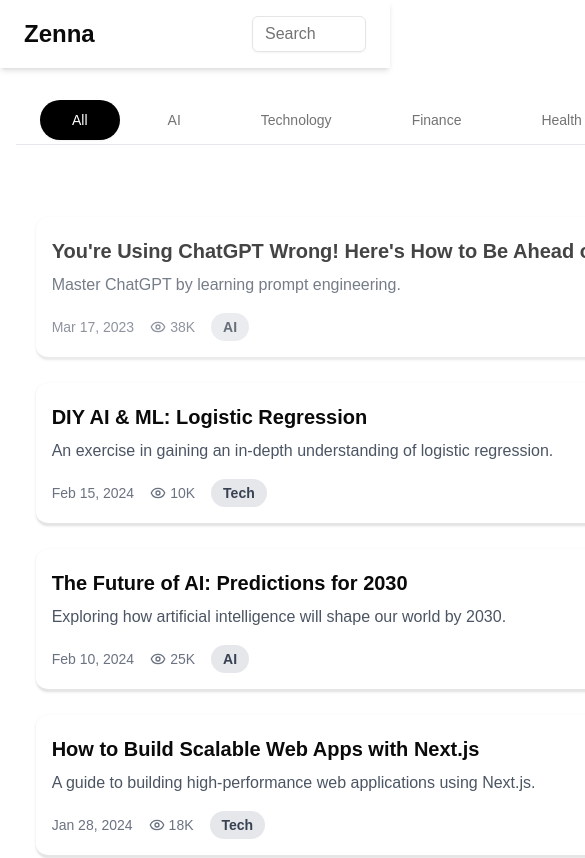
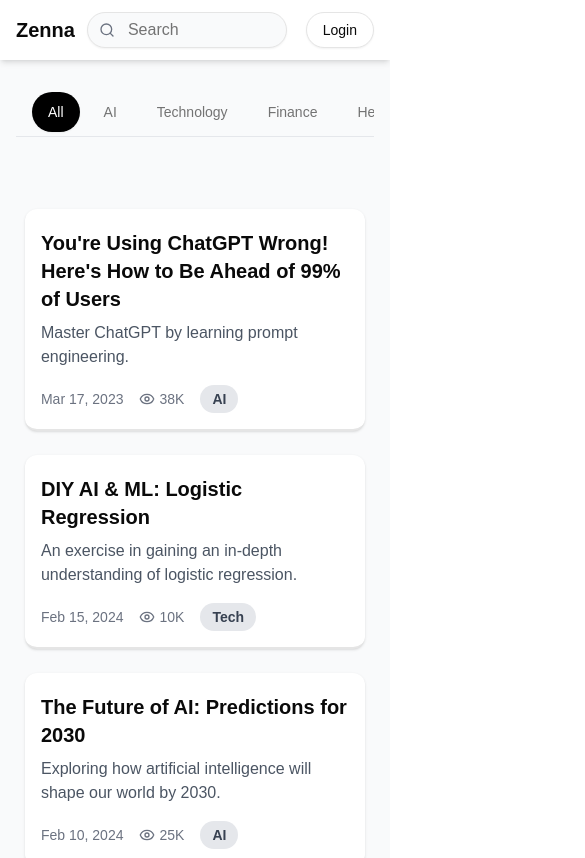
Before and after one commit to yonas14/maleda, a Next.js app: page / in a window 390 px wide. Shown: the top 858 px of the page, 585 px wide, since content can reach past the window. Built offline with nearby package versions, Linux system fonts and the light colour scheme.

Commit message:
Made entire app responsive, and added changes to nav bar and removed gradient effect to the top

```diff
--- a/src/app/page.tsx
+++ b/src/app/page.tsx
@@ -29,24 +29,15 @@ export default async function Home() {
   const categories = Array.from(new Set(articles.map(article => article.category)));
 
   return (
-    <div className="bg-gray min-h-screen">
+    <div className="min-h-screen bg-gray-50">
       <Navbar />
-
-      {/* Main Layout */}
-      <div className="max-w-6xl mx-auto flex flex-wrap md:flex-nowrap gap-6">
-        {/* Main Content with Tabs */}
-        <main className="flex-1 border-r-2 border-gray-300">
-          <div className="px-4 py-6 space-y-6">
-            <MainTabs articles={articles} categories={categories} />
-          </div>
+      <div className="flex flex-col lg:flex-row max-w-7xl mx-auto px-4 sm:px-6 lg:px-8 py-6 gap-6">
+        <main className="flex-1">
+          <MainTabs articles={articles} categories={categories} />
         </main>
-
-        {/* Sidebar Container */}
-        <div className="w-full md:w-1/4 relative">
-          <div className="sticky top-6 py-6">
-            <Sidebar />
-          </div>
-        </div>
+        <aside className="hidden lg:block w-full lg:w-1/4 lg:max-w-[300px]">
+          <Sidebar />
+        </aside>
       </div>
     </div>
   );
--- a/src/components/MainTabs.tsx
+++ b/src/components/MainTabs.tsx
@@ -220,37 +220,22 @@ export default function MainTabs({ articles, categories }: MainTabsProps) {
   const updateCardOpacity = useCallback(() => {
     if (!tabsRef.current) return;
 
-    const tabRect = tabsRef.current.getBoundingClientRect();
-    const fadeDistance = 100; // Reduced fade distance for shorter gradient
     const viewportHeight = window.innerHeight;
 
     cardRefs.current.forEach((cardEl, id) => {
       if (cardEl) {
         const rect = cardEl.getBoundingClientRect();
 
-        // Top gradient (tab intersection)
-        const cardIntersectTab = rect.top < (tabRect.bottom + 2) && rect.bottom > tabRect.bottom;
-        const distanceFromTab = rect.top - tabRect.bottom;
-
         // Bottom gradient (viewport entry)
         const distanceFromBottom = viewportHeight - rect.top;
         const isEnteringFromBottom = rect.top > viewportHeight - 200; // Start fade 200px before entering
 
-        if (cardIntersectTab) {
-          // Calculate how much of the card is under the tab
-          const intersectAmount = Math.min(1, (rect.bottom - tabRect.bottom) / (rect.height * 0.5));
-          const opacity = Math.max(0, 1 - intersectAmount);
-          cardEl.style.opacity = (opacity * 0.85 + 0.15).toString();
-        } else if (isEnteringFromBottom) {
+        if (isEnteringFromBottom) {
           // Calculate fade in effect when entering from bottom
           const fadeProgress = Math.max(0, Math.min(1, distanceFromBottom / 200));
           cardEl.style.opacity = fadeProgress.toString();
-        } else if (distanceFromTab > 0 && distanceFromTab < fadeDistance) {
-          // Normal fade back to full opacity below tab
-          const fadeProgress = distanceFromTab / fadeDistance;
-          cardEl.style.opacity = (fadeProgress * 0.85 + 0.15).toString();
         } else {
-          // Card is completely outside both fade zones
+          // Card is outside the fade zone
           cardEl.style.opacity = '1';
         }
       }
@@ -284,26 +269,16 @@ export default function MainTabs({ articles, categories }: MainTabsProps) {
         }`}
       >
         <div className="relative w-full">
-          {showLeftArrow && (
-            <button
-              onClick={() => scroll('left')}
-              className="absolute left-2 top-1/2 -translate-y-1/2 z-20 p-2 rounded-full bg-white shadow-md hover:bg-gray-50 transition-all"
-              aria-label="Scroll left"
-            >
-              <ChevronLeft className="h-4 w-4" />
-            </button>
-          )}
-
           <div
             ref={scrollContainerRef}
-            className="w-full overflow-x-auto scrollbar-hide cursor-grab active:cursor-grabbing"
+            className="w-full overflow-x-auto scrollbar-hide"
             style={{ WebkitOverflowScrolling: 'touch' }}
           >
             <div className="inline-flex min-w-full justify-center">
-              <TabsList className="flex gap-4 pt-6 mb-4 w-max bg-transparent px-6 border-0">
+              <TabsList className="flex gap-2 sm:gap-4 pt-6 mb-4 w-max bg-transparent px-4 sm:px-6 border-0">
                 <TabsTrigger
                   value="all"
-                  className="px-8 py-2.5 rounded-full text-sm font-medium transition-all data-[state=active]:bg-black data-[state=active]:text-white data-[state=active]:shadow-sm hover:bg-gray-50/50 data-[state=active]:hover:bg-black/90 whitespace-nowrap flex-shrink-0 bg-transparent"
+                  className="px-4 sm:px-8 py-2.5 rounded-full text-sm font-medium transition-all data-[state=active]:bg-black data-[state=active]:text-white data-[state=active]:shadow-sm hover:bg-gray-50/50 data-[state=active]:hover:bg-black/90 whitespace-nowrap flex-shrink-0 bg-transparent"
                 >
                   All
                 </TabsTrigger>
@@ -311,7 +286,7 @@ export default function MainTabs({ articles, categories }: MainTabsProps) {
                   <TabsTrigger
                     key={category}
                     value={category.toLowerCase()}
-                    className="px-8 py-2.5 rounded-full text-sm font-medium transition-all data-[state=active]:bg-black data-[state=active]:text-white data-[state=active]:shadow-sm hover:bg-gray-50/50 data-[state=active]:hover:bg-black/90 whitespace-nowrap flex-shrink-0 bg-transparent"
+                    className="px-4 sm:px-8 py-2.5 rounded-full text-sm font-medium transition-all data-[state=active]:bg-black data-[state=active]:text-white data-[state=active]:shadow-sm hover:bg-gray-50/50 data-[state=active]:hover:bg-black/90 whitespace-nowrap flex-shrink-0 bg-transparent"
                   >
                     {category}
                   </TabsTrigger>
@@ -319,10 +294,6 @@ export default function MainTabs({ articles, categories }: MainTabsProps) {
               </TabsList>
             </div>
           </div>
-
-          <div className={`absolute right-0 top-0 bottom-0 w-24 bg-gradient-to-l ${
-            isSticky ? 'from-white' : 'from-transparent'
-          } to-transparent z-10 pointer-events-none`}></div>
         </div>
       </div>
 
--- a/src/components/Navbar.tsx
+++ b/src/components/Navbar.tsx
@@ -1,17 +1,25 @@
 import { Input } from "@/components/ui/input";
 import { Button } from "@/components/ui/button";
+import { Search } from "lucide-react";
 
 export default function Navbar() {
   return (
-    <header className="bg-white shadow-md px-6 py-4 flex justify-between items-center">
-      <h1 className="text-2xl font-bold">Zenna</h1>
-      <Input type="text" placeholder="Search" className="w-1/3" />
-      <div className="hidden md:flex space-x-4">
-        {["For You", "Following", "Technology", "Machine Learning"].map((category) => (
-          <Button key={category} variant="ghost">
-            {category}
-          </Button>
-        ))}
+    <header className="bg-white shadow-md px-4 sm:px-6 py-3 sm:py-4">
+      <div className="max-w-6xl mx-auto flex items-center justify-between gap-4">
+        <div className="flex items-center gap-3 sm:gap-6">
+          <h1 className="text-xl sm:text-2xl font-bold">Zenna</h1>
+          <div className="relative">
+            <Search className="absolute left-3 top-1/2 -translate-y-1/2 h-4 w-4 text-gray-500" />
+            <Input
+              type="text"
+              placeholder="Search"
+              className="w-[200px] sm:w-[300px] pl-10 rounded-full focus-visible:ring-0 focus-visible:ring-offset-0 bg-gray-50 hover:bg-gray-100 transition-colors"
+            />
+          </div>
+        </div>
+        <Button variant="outline" className="rounded-full px-4 sm:px-6 hover:bg-gray-100 text-sm sm:text-base">
+          Login
+        </Button>
       </div>
     </header>
   );
```
